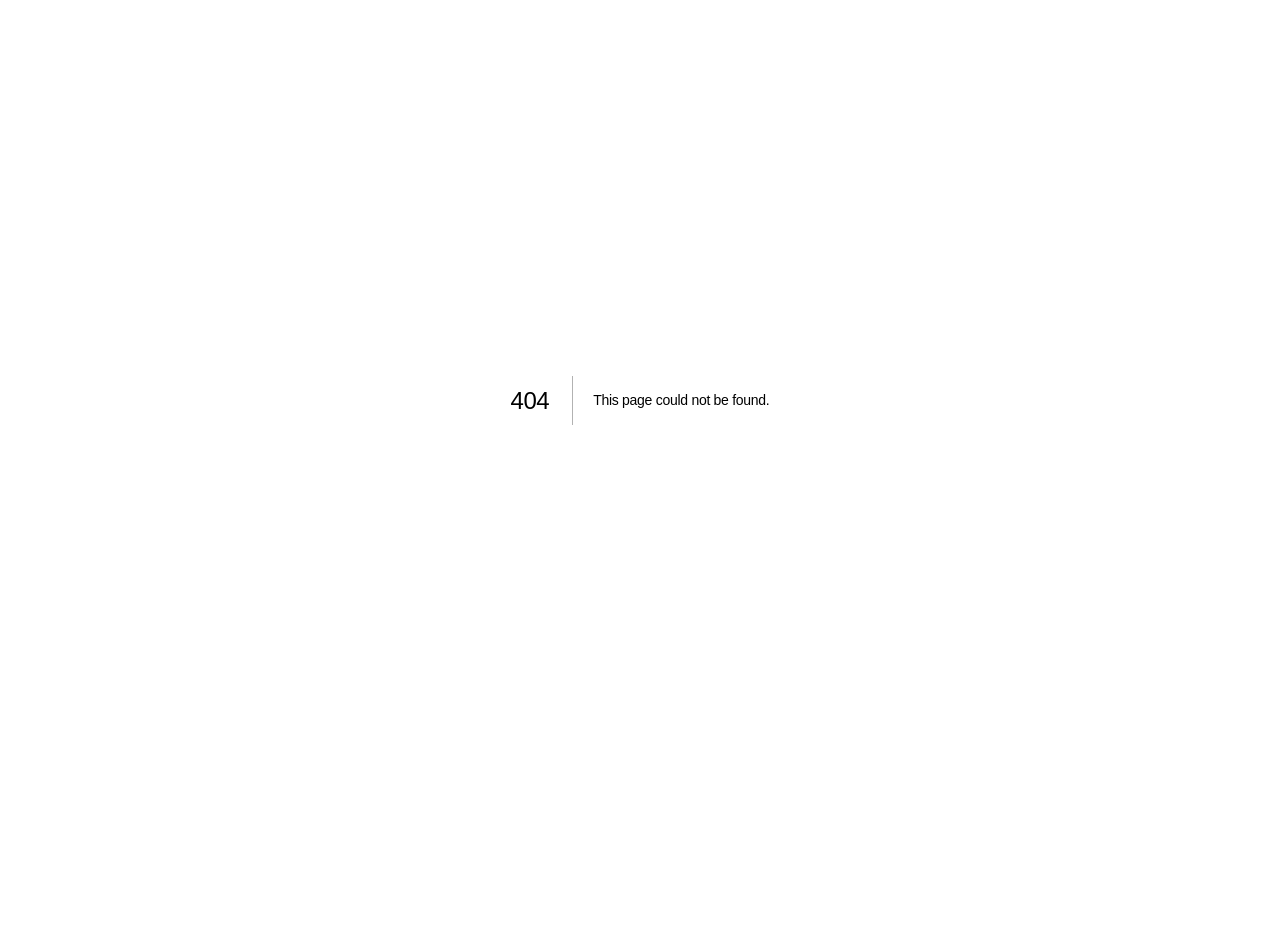
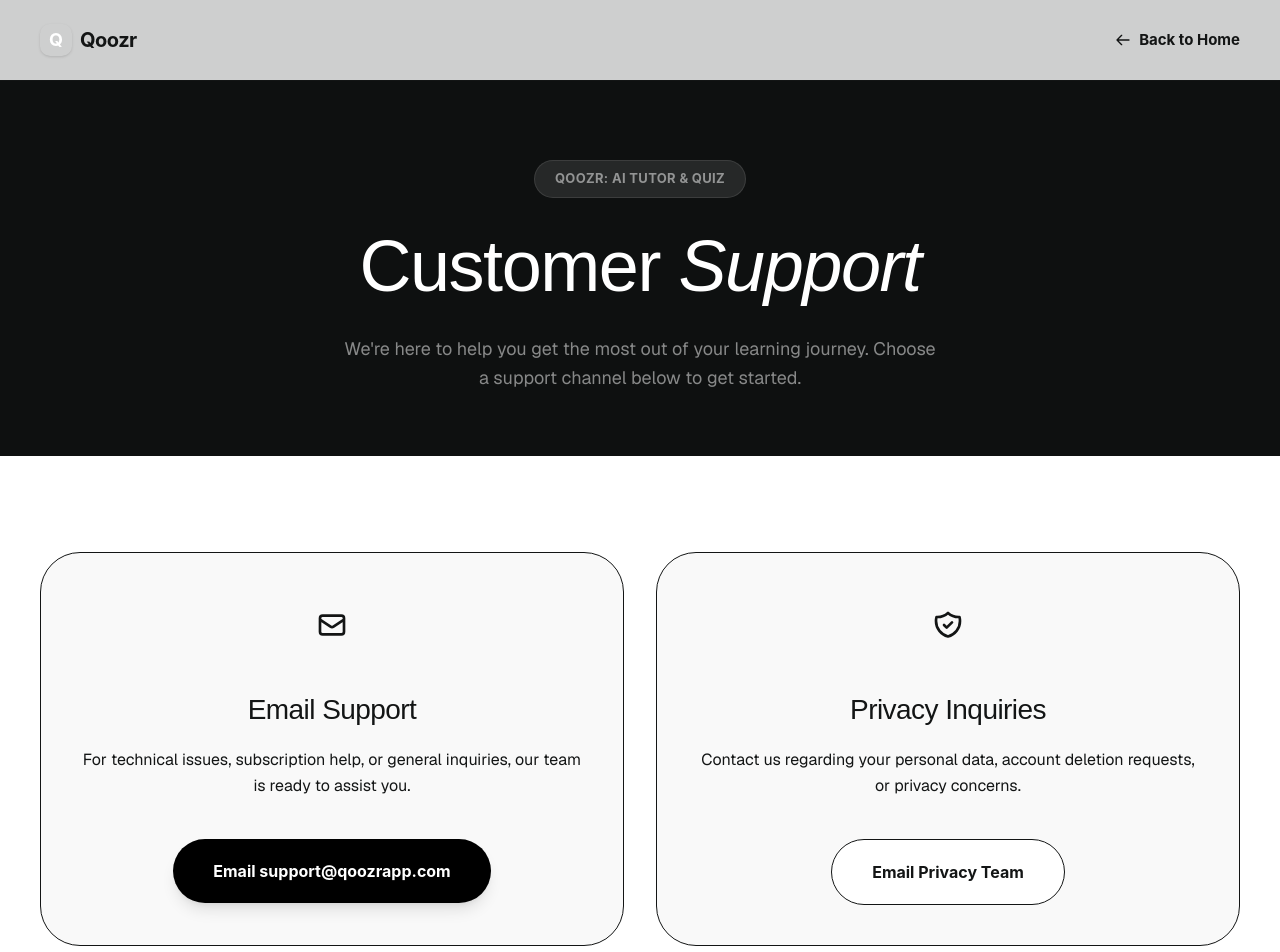
Before and after one commit to Kavumajulius/qoozr-web, a Next.js app: page /support in a window 1280 px wide. Before the commit this address had no page. Shown: the top 952 px of the page. Before the commit the page ends 800 px from the top, so only its background shows below. Built offline with nearby package versions, Linux system fonts and the light colour scheme; a web font is replaced by a local one.

Commit message:
support page

```diff
--- /dev/null
+++ b/src/app/support/page.tsx
@@ -0,0 +1,109 @@
+import Link from "next/link";
+import type { Metadata } from "next";
+
+export const metadata: Metadata = {
+    title: "Customer Support — Qoozr: AI Tutor & Quiz",
+    description: "Need help with Qoozr: AI Tutor & Quiz? Contact our support team for technical assistance, billing inquiries, or privacy requests.",
+};
+
+export default function SupportPage() {
+    return (
+        <main className="min-h-screen bg-white">
+            {/* Header */}
+            <header className="fixed top-0 left-0 right-0 z-50 bg-white/80 backdrop-blur-xl border-b border-border/30">
+                <div className="framer-container flex items-center justify-between h-20">
+                    <Link href="/" className="flex items-center gap-2 group">
+                        <div className="w-8 h-8 bg-primary rounded-[10px] flex items-center justify-center text-white font-bold text-lg shadow-sm transition-transform group-hover:scale-105">
+                            Q
+                        </div>
+                        <span className="text-xl font-bold tracking-tight text-text-main">Qoozr</span>
+                    </Link>
+                    <Link
+                        href="/"
+                        className="text-[15px] font-bold text-text-muted hover:text-text-main transition-colors flex items-center gap-2"
+                    >
+                        <svg className="w-4 h-4" fill="none" stroke="currentColor" viewBox="0 0 24 24">
+                            <path strokeLinecap="round" strokeLinejoin="round" strokeWidth={2} d="M10 19l-7-7m0 0l7-7m-7 7h18" />
+                        </svg>
+                        Back to Home
+                    </Link>
+                </div>
+            </header>
+
+            {/* Hero */}
+            <section className="pt-40 pb-16 bg-[#0e1010]">
+                <div className="framer-container max-w-[760px] mx-auto text-center">
+                    <div className="inline-block bg-white/10 border border-white/10 rounded-full px-5 py-2 text-[13px] font-bold text-white/50 mb-8 tracking-wide uppercase">
+                        Qoozr: AI Tutor & Quiz
+                    </div>
+                    <h1 className="text-[56px] md:text-[72px] leading-[1] font-medium tracking-tighter text-white mb-8">
+                        Customer <span className="text-accent italic">Support</span>
+                    </h1>
+                    <p className="text-[18px] text-white/50 leading-relaxed mx-auto max-w-[600px]">
+                        We&apos;re here to help you get the most out of your learning journey. Choose a support channel below to get started.
+                    </p>
+                </div>
+            </section>
+
+            {/* Support Channels */}
+            <section className="py-24">
+                <div className="framer-container max-w-[900px] mx-auto">
+                    <div className="grid md:grid-cols-2 gap-8">
+                        {/* Email Support */}
+                        <div className="bg-[#f9f9f9] rounded-[40px] p-10 border border-border/30 flex flex-col items-center text-center">
+                            <div className="w-16 h-16 bg-primary/10 rounded-2xl flex items-center justify-center mb-8 text-primary">
+                                <svg className="w-8 h-8" fill="none" stroke="currentColor" viewBox="0 0 24 24">
+                                    <path strokeLinecap="round" strokeLinejoin="round" strokeWidth={2} d="M3 8l7.89 5.26a2 2 0 002.22 0L21 8M5 19h14a2 2 0 002-2V7a2 2 0 00-2-2H5a2 2 0 00-2 2v10a2 2 0 002 2z" />
+                                </svg>
+                            </div>
+                            <h2 className="text-[28px] font-medium text-text-main tracking-tight mb-4">Email Support</h2>
+                            <p className="text-[16px] text-text-muted leading-relaxed mb-10">
+                                For technical issues, subscription help, or general inquiries, our team is ready to assist you.
+                            </p>
+                            <a
+                                href="mailto:support@qoozrapp.com"
+                                className="w-full md:w-auto inline-flex items-center justify-center bg-black text-white px-10 py-5 rounded-full font-bold text-[16px] hover:scale-[1.02] active:scale-95 transition-all shadow-lg shadow-black/10 min-h-[56px] min-w-[200px]"
+                            >
+                                Email support@qoozrapp.com
+                            </a>
+                        </div>
+
+                        {/* Privacy Inquiries */}
+                        <div className="bg-[#f9f9f9] rounded-[40px] p-10 border border-border/30 flex flex-col items-center text-center">
+                            <div className="w-16 h-16 bg-accent/10 rounded-2xl flex items-center justify-center mb-8 text-accent">
+                                <svg className="w-8 h-8" fill="none" stroke="currentColor" viewBox="0 0 24 24">
+                                    <path strokeLinecap="round" strokeLinejoin="round" strokeWidth={2} d="M9 12l2 2 4-4m5.618-4.016A11.955 11.955 0 0112 2.944a11.955 11.955 0 01-8.618 3.04A12.02 12.02 0 003 9c0 5.591 3.824 10.29 9 11.622 5.176-1.332 9-6.03 9-11.622 0-1.042-.133-2.052-.382-3.016z" />
+                                </svg>
+                            </div>
+                            <h2 className="text-[28px] font-medium text-text-main tracking-tight mb-4">Privacy Inquiries</h2>
+                            <p className="text-[16px] text-text-muted leading-relaxed mb-10">
+                                Contact us regarding your personal data, account deletion requests, or privacy concerns.
+                            </p>
+                            <a
+                                href="mailto:privacyinquiry@qoozrapp.com"
+                                className="w-full md:w-auto inline-flex items-center justify-center bg-white border border-border text-text-main px-10 py-5 rounded-full font-bold text-[16px] hover:bg-[#f7f7f7] active:scale-95 transition-all min-h-[56px] min-w-[200px]"
+                            >
+                                Email Privacy Team
+                            </a>
+                        </div>
+                    </div>
+
+                    {/* Additional Info */}
+                    <div className="mt-20 text-center">
+                        <p className="text-[14px] text-text-muted font-medium uppercase tracking-widest mb-4">Response Time</p>
+                        <p className="text-[18px] text-text-main font-medium">
+                            We aim to respond to all inquiries within <span className="text-primary italic">24-48 hours</span>.
+                        </p>
+                    </div>
+                </div>
+            </section>
+
+            {/* Footer bottom */}
+            <div className="border-t border-border/30 py-10">
+                <div className="framer-container text-center">
+                    <p className="text-[14px] text-text-muted/40 font-medium">© 2026 Qoozr. All rights reserved.</p>
+                </div>
+            </div>
+        </main>
+    );
+}
--- a/src/components/Footer.tsx
+++ b/src/components/Footer.tsx
@@ -108,6 +108,14 @@ export default function Footer() {
                                             Terms & Conditions
                                         </Link>
                                     </li>
+                                    <li>
+                                        <Link
+                                            href="/support"
+                                            className="text-[16px] font-medium text-text-main hover:text-primary transition-colors"
+                                        >
+                                            Customer Support
+                                        </Link>
+                                    </li>
                                 </ul>
                             </div>
                         </div>
```
